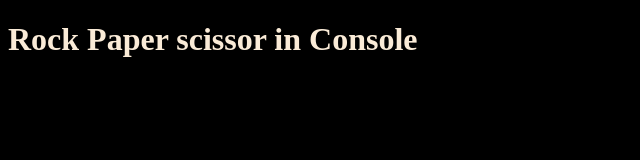
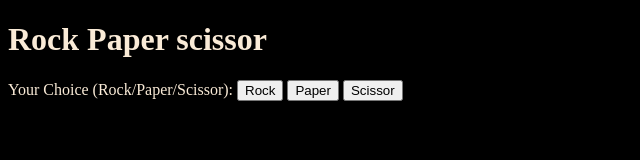
Before and after one commit to iamjoker021/rock-paper-scissor, a plain HTML site: page index.html in a window 1280 px wide. Shown: the whole page, without its empty margins (0-640 px from the left). Drawn offline with Linux system fonts and the light colour scheme.

Commit message:
Add UI for Rock-Paper-Scissor
Added buttons, sections for Round result and final result

```diff
--- a/index.html
+++ b/index.html
@@ -8,6 +8,21 @@
     <link rel="stylesheet" href="./styles.css">
 </head>
 <body>
-    <h1>Rock Paper scissor in Console</h1>
+    <h1>Rock Paper scissor</h1>
+    <div class="human-choice">
+        <p>Your Choice (Rock/Paper/Scissor):
+            <span class="option-buttons">
+                <button value="rock">Rock</button>
+                <button value="paper">Paper</button>
+                <button value="scissor">Scissor</button>
+            </span>
+        </p>
+    </div>
+    <ul class="round-result">
+        <!-- Fill every Round result and current scores via Javascript -->
+    </ul>
+    <div class="final-result">
+        <!-- Announce the Winner -->
+    </div>
 </body>
 </html>
```
